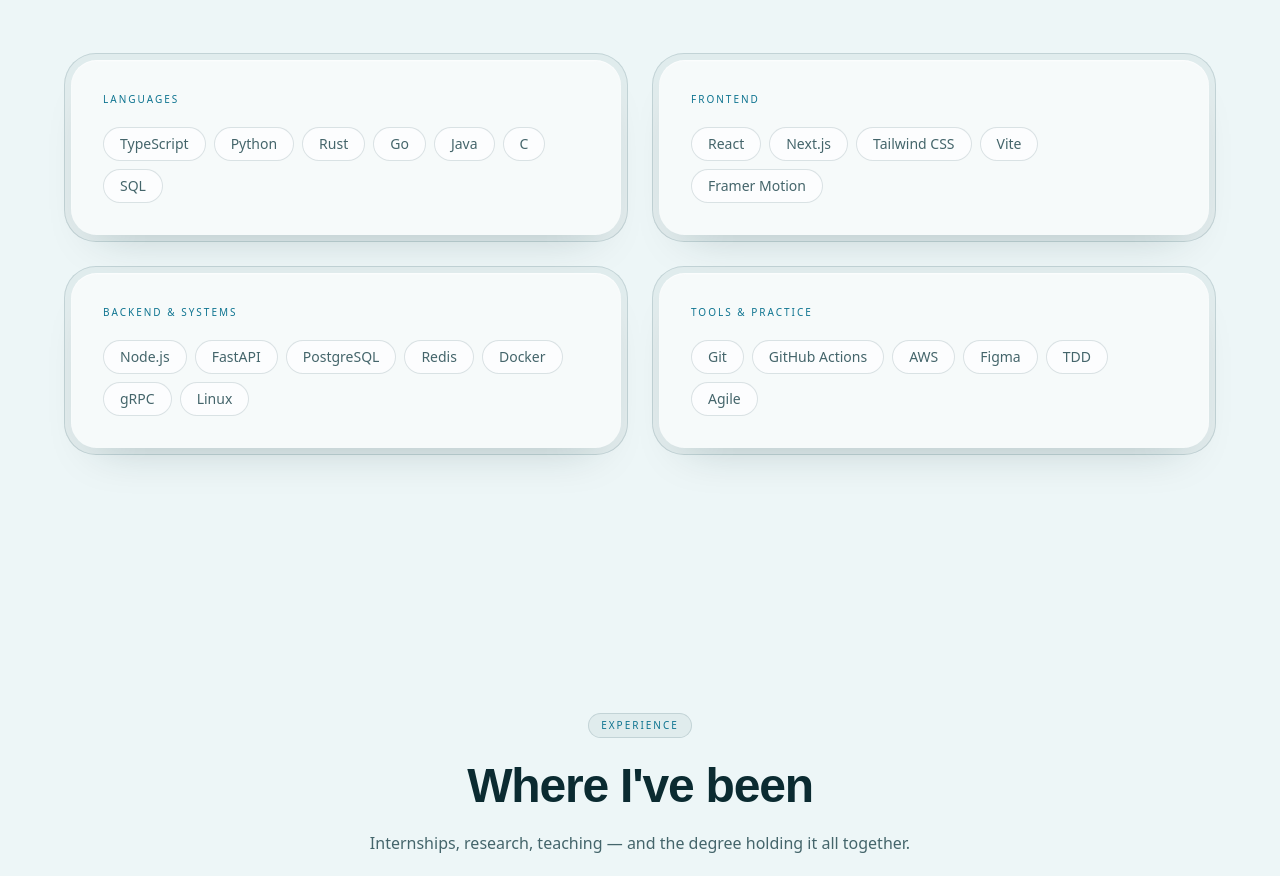
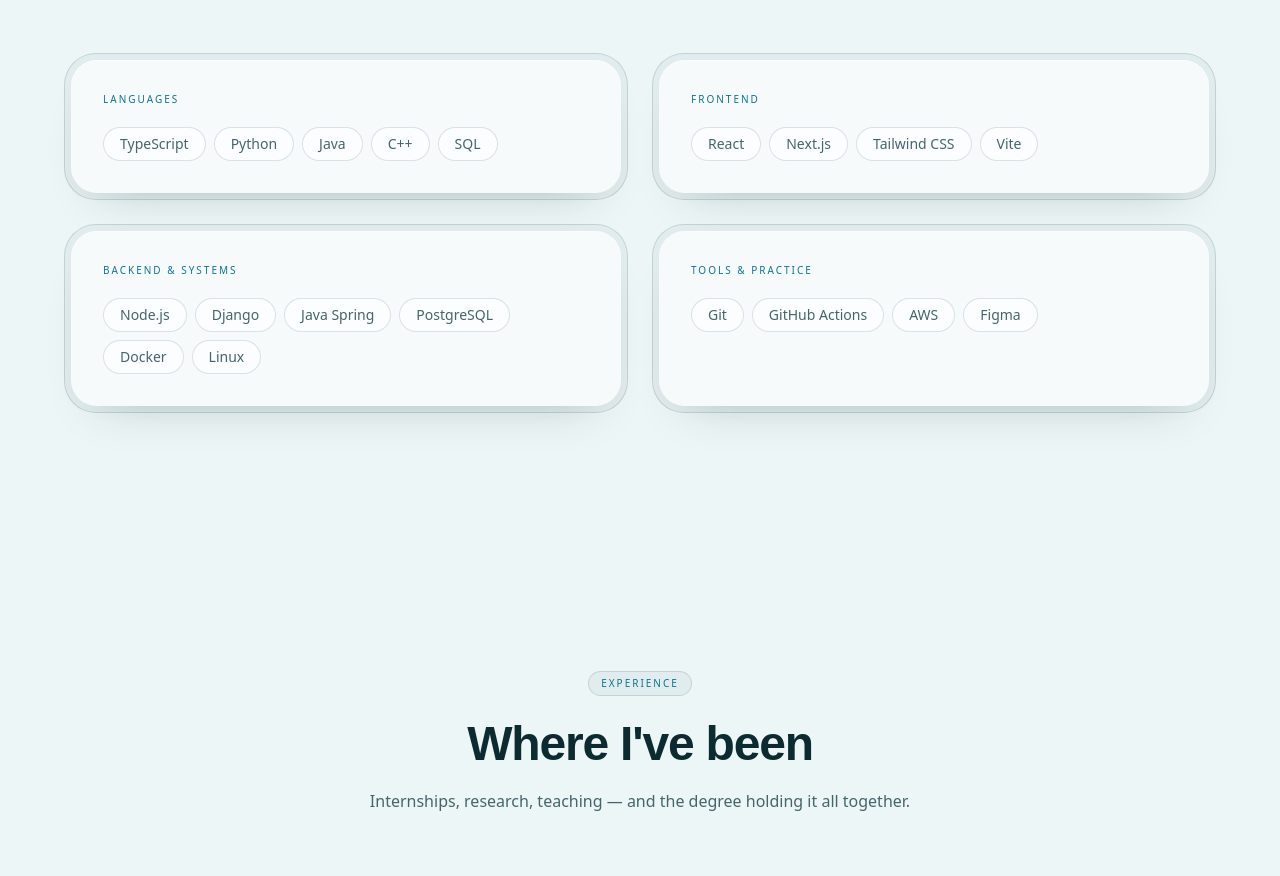
Before and after one commit to sathvikb21/PersonalPortfolio, a React (Vite) app: page / in a window 1280 px wide. Shown: the part 3040-3916 px from the top of the page. Built offline with nearby package versions, Linux system fonts and the light colour scheme; a web font is replaced by a local one.

Commit message:
finished skills

```diff
--- a/src/data.ts
+++ b/src/data.ts
@@ -72,19 +72,19 @@
 export const skillGroups = [
   {
     title: 'Languages',
-    skills: ['TypeScript', 'Python', 'Rust', 'Go', 'Java', 'C', 'SQL'],
+    skills: ['TypeScript', 'Python', 'Java', 'C++', 'SQL'],
   },
   {
     title: 'Frontend',
-    skills: ['React', 'Next.js', 'Tailwind CSS', 'Vite', 'Framer Motion'],
+    skills: ['React', 'Next.js', 'Tailwind CSS', 'Vite'],
   },
   {
     title: 'Backend & Systems',
-    skills: ['Node.js', 'FastAPI', 'PostgreSQL', 'Redis', 'Docker', 'gRPC', 'Linux'],
+    skills: ['Node.js', 'Django', 'Java Spring', 'PostgreSQL', 'Docker', 'Linux'],
   },
   {
     title: 'Tools & Practice',
-    skills: ['Git', 'GitHub Actions', 'AWS', 'Figma', 'TDD', 'Agile'],
+    skills: ['Git', 'GitHub Actions', 'AWS', 'Figma'],
   },
 ]
 
```
